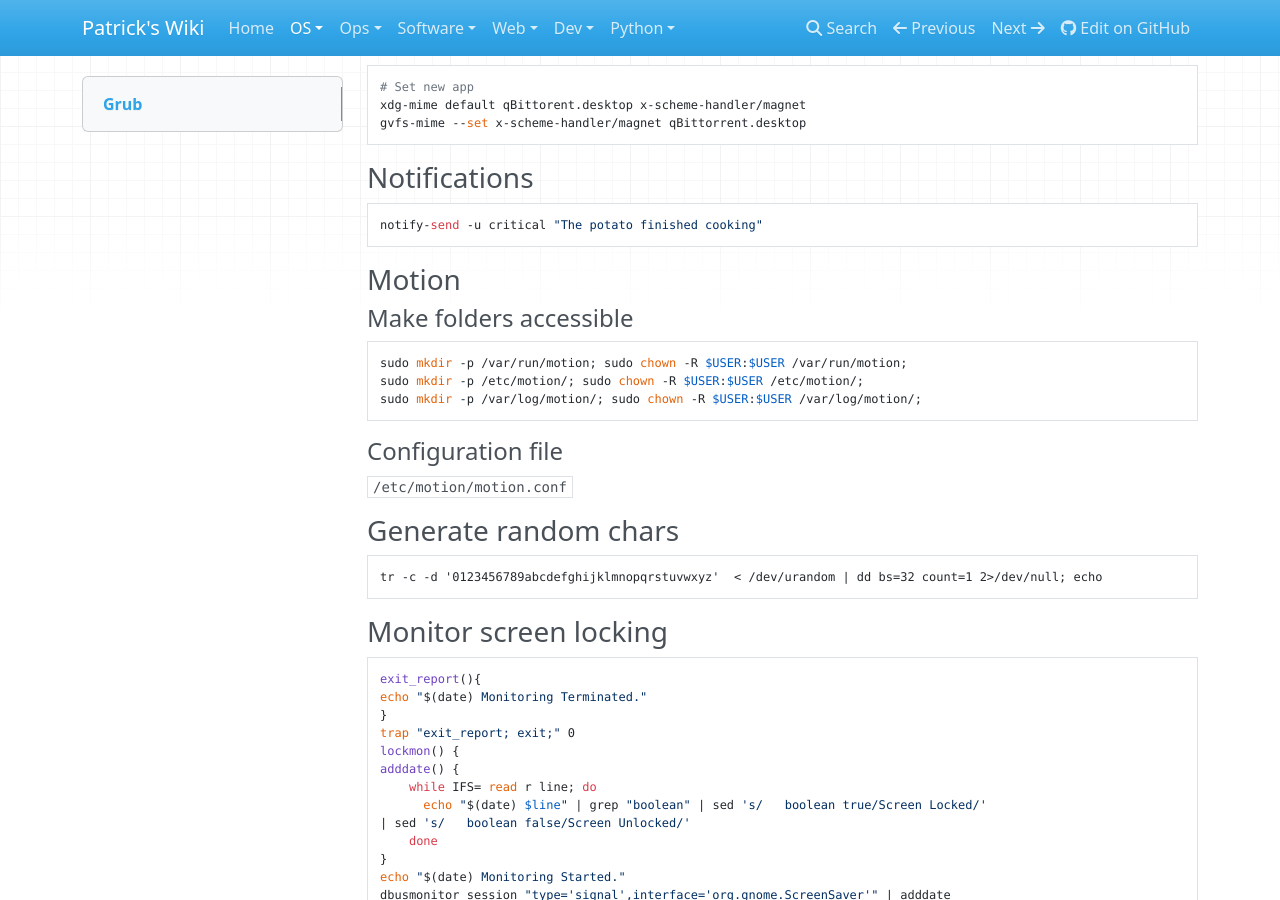
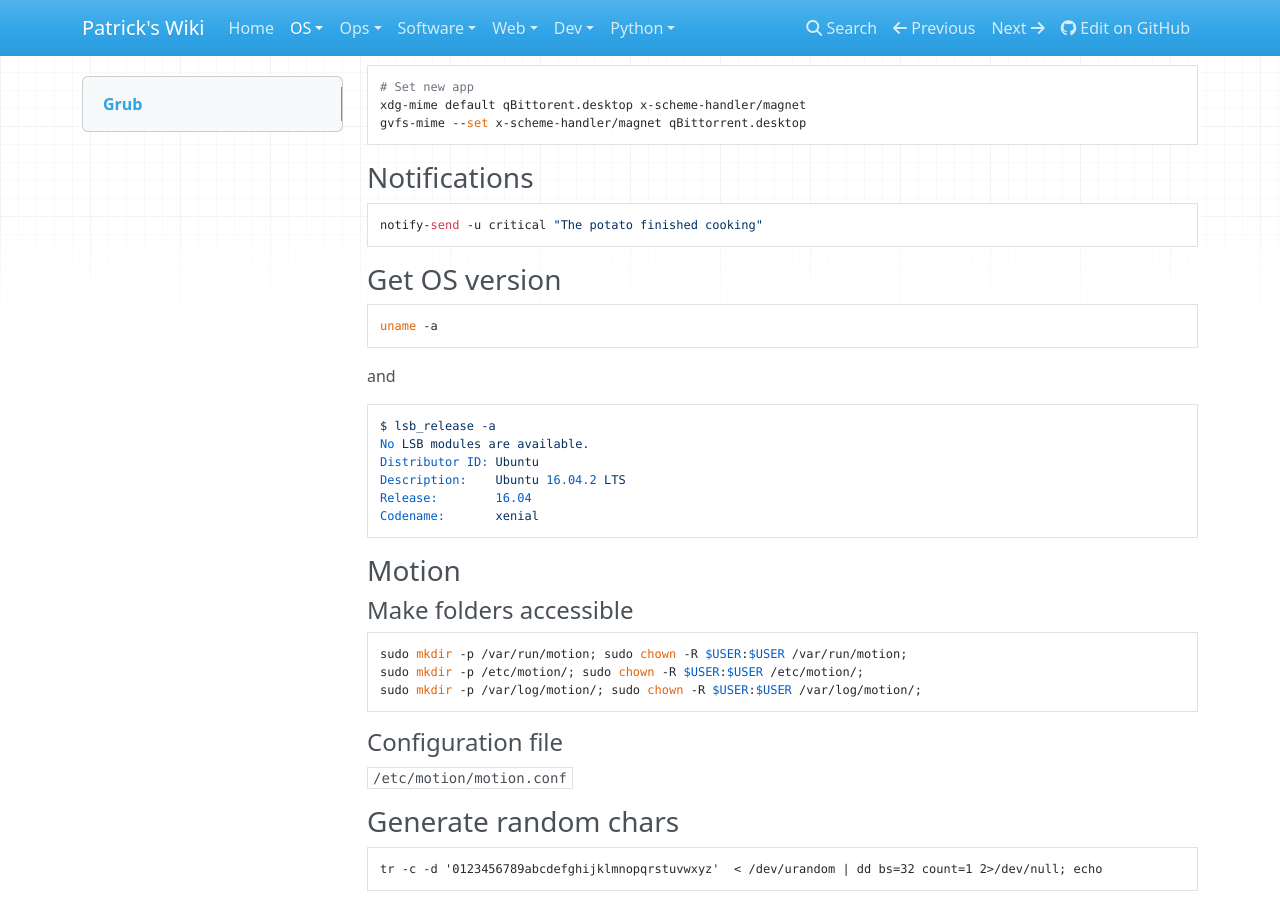
Before and after one commit to patsancu/wiki, an MkDocs documentation site: the page built from docs/OS/Linux-Unix/General.md, in a window 1280 px wide and 900 px high, scrolled down 3043 px. Built offline with MkDocs 1.6.1, drawn with Linux system fonts in a browser that asks for light colours; nearby versions of some CDN libraries.

Commit message:
get linux os version

````diff
--- a/docs/OS/Linux-Unix/General.md
+++ b/docs/OS/Linux-Unix/General.md
@@ -160,6 +160,20 @@ gvfs-mime --set x-scheme-handler/magnet qBittorrent.desktop
 notify-send -u critical "The potato finished cooking"
 ```
 
+### Get OS version
+```
+uname -a
+```
+and
+```
+$ lsb_release -a
+No LSB modules are available.
+Distributor ID: Ubuntu
+Description:    Ubuntu 16.04.2 LTS
+Release:        16.04
+Codename:       xenial
+```
+
 ### Motion
 #### Make folders accessible
 ```
````
